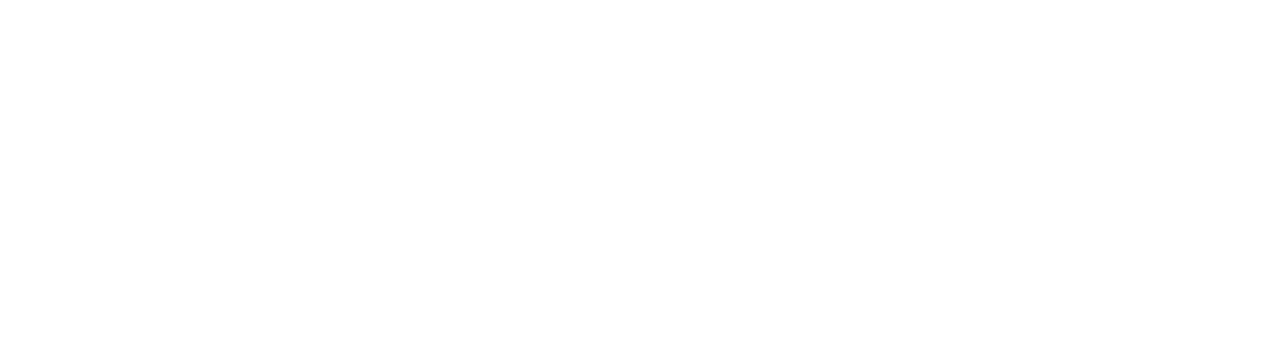
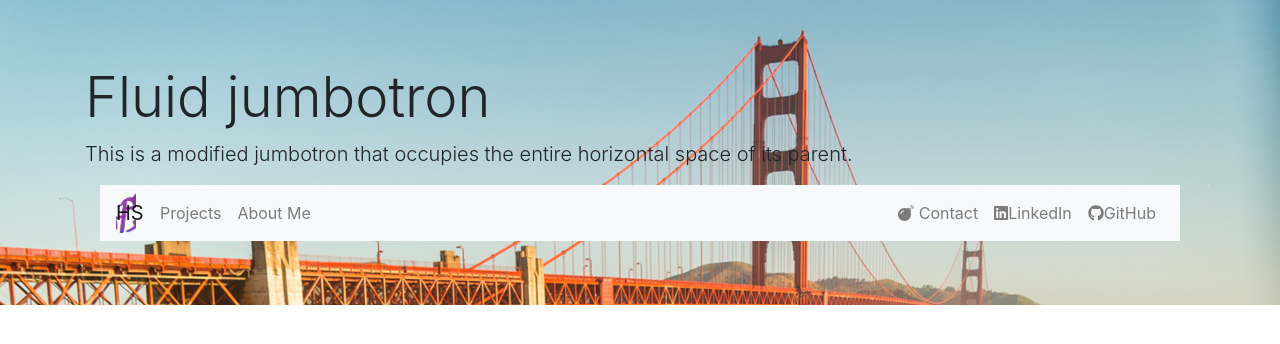
Before and after one commit to hannahpsmith1/second-profile, a plain HTML site: page contact.html in a window 1280 px wide. Drawn offline with nearby package versions, Linux system fonts and the light colour scheme.

Commit message:
messing with banner

```diff
--- a/contact.html
+++ b/contact.html
@@ -0,0 +1,63 @@
+<!DOCTYPE html>
+<html lang="en">
+<head>
+    <meta charset="UTF-8">
+    <meta name="viewport" content="width=device-width, initial-scale=1.0">
+    <link rel="stylesheet" href="https://stackpath.bootstrapcdn.com/bootstrap/4.5.0/css/bootstrap.min.css" integrity="sha384-9aIt2nRpC12Uk9gS9baDl411NQApFmC26EwAOH8WgZl5MYYxFfc+NcPb1dKGj7Sk" crossorigin="anonymous">
+    <link rel="stylesheet" href= "style.css">
+    <script defer src="https://use.fontawesome.com/releases/v5.3.1/js/all.js"></script>
+
+    <title>Document</title>
+</head>
+<body>
+
+    <!-- <link href="https://maxcdn.bootstrapcdn.com/bootstrap/3.3.6/css/bootstrap.min.css" rel="stylesheet" /> -->
+    <!-- <header class="jumbotron"> -->
+        <div class="jumbotron jumbotron-fluid">
+            <div class="container">
+              <h1 class="display-4">Fluid jumbotron</h1>
+              <p class="lead">This is a modified jumbotron that occupies the entire horizontal space of its parent.</p>
+      <div class="container">
+        <nav class="navbar navbar-expand-lg navbar-light bg-light">
+            <a class="navbar-brand" href="index.html">HS</a>
+            <button class="navbar-toggler" type="button" data-toggle="collapse" data-target="#navbarNav" aria-controls="navbarNav" aria-expanded="false" aria-label="Toggle navigation">
+              <span class="navbar-toggler-icon"></span>
+            </button>
+            <div class="collapse navbar-collapse" id="navbarNav">
+              <ul class="navbar-nav">
+                  <!-- I don't have a home button, I will use my navbar brand to redirect to home -->
+                <!-- <li class="nav-item active">
+                  <a class="nav-link" href="#">Home <span class="sr-only">(current)</span></a>
+                </li> -->
+                <li class="nav-item">
+                  <a class="nav-link" href="#">Projects</a>
+                </li>
+                <li class="nav-item">
+                  <a class="nav-link" href="#">About Me</a>
+                </li>
+                <!-- <li class="nav-item">
+                    <a class="nav-link" href="#"></a>
+                </li> -->
+              </ul>
+              <ul class="navbar-nav flex-row ml-md-auto d-none d-md-flex">
+                <li class="nav-item">
+                    <a class="nav-link" href="contact.html"><i class="fa fa-bomb" aria-hidden="true"></i> Contact</a>
+                  </li>
+                <li class="nav-item">
+                  <a class="nav-link" href="https://www.linkedin.com/in/hannah-patience-smith/"><i class="fab - circle fa-linkedin " aria-hidden="true"></i>LinkedIn</a>
+                </li>
+                <li class="nav-item">
+                    <a class="nav-link" href="https://github.com/hannahpsmith1"><i class="fab fa-github" aria-hidden="true"></i>GitHub</a>
+                  </li>
+                <!-- <li class="nav-item">
+                    <a class="nav-link" href="#">Projects</a>
+                  </li> -->
+          </nav>
+
+      </div>
+    <!-- </header> -->
+    <script src="https://ajax.googleapis.com/ajax/libs/jquery/2.1.1/jquery.min.js"></script>
+    <script src="https://maxcdn.bootstrapcdn.com/bootstrap/3.3.6/js/bootstrap.min.js"></script>
+
+</body>
+</html>
--- a/style.css
+++ b/style.css
@@ -11,5 +11,10 @@
 .jumbotron {
     background-image: url("images/golden_gate_bridge_presidio.jpg");
     background-size: cover;
-    height: 200px;
+    height: auto;
   }
+
+.navbar{
+    background-color: transparent;
+    opacity:1;
+}
```
Also changed, not shown: index.html (+4 -2 lines).
